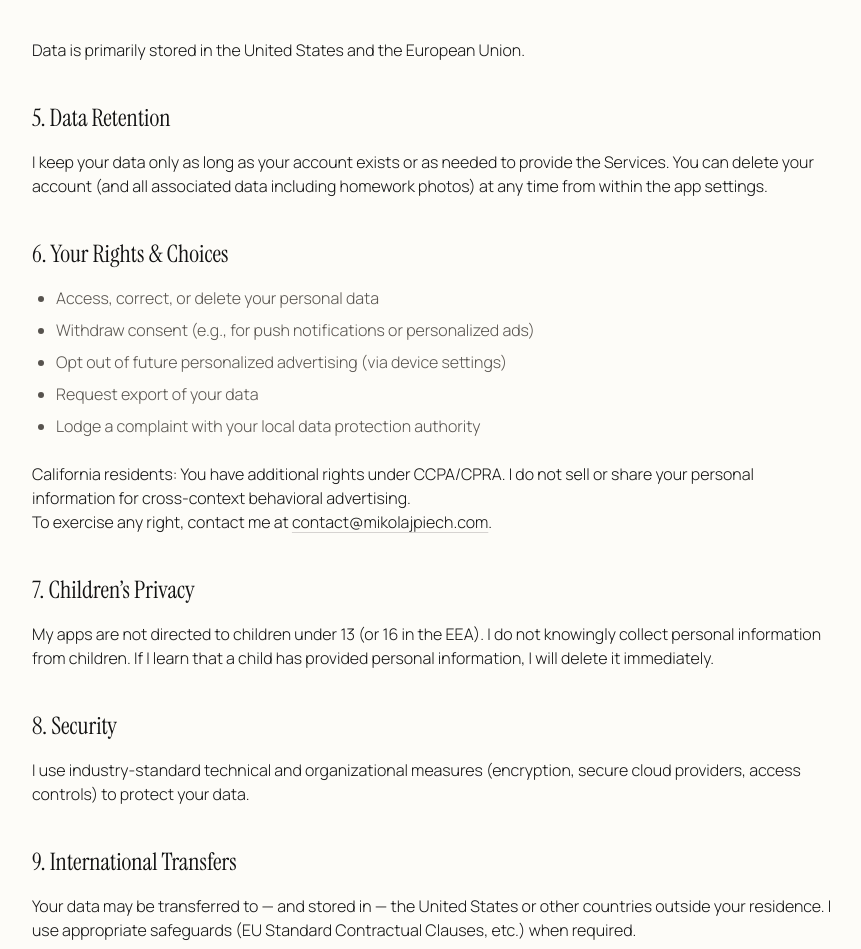
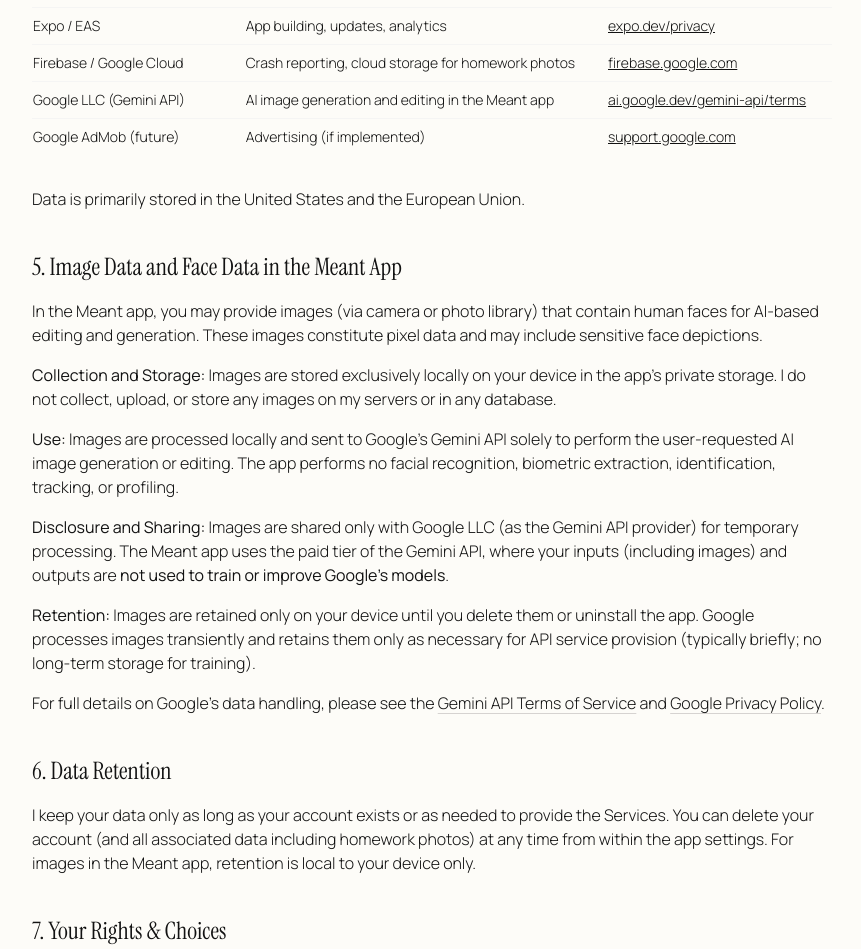
Before and after one commit to realmikolajpiech/mikolajpiechwebsite, a React (Vite) app: page /privacy-policy in a window 1280 px wide. Shown: the part 1783-2732 px from the top of the page, without its empty margins (208-1069 px from the left). Built offline with nearby package versions, Linux system fonts and the light colour scheme.

Commit message:
updated privacy policy

```diff
--- a/pages/PrivacyPolicy.tsx
+++ b/pages/PrivacyPolicy.tsx
@@ -36,7 +36,7 @@
           <h1 className="text-4xl md:text-5xl font-serif text-ink mb-10 leading-tight">Privacy Policy</h1>
 
           <div className="prose prose-stone prose-lg max-w-none font-light">
-            <p className="text-stone-500 mb-8">Last updated: November 25, 2025</p>
+            <p className="text-stone-500 mb-8">Last updated: January 26, 2026</p>
 
             <p className="mb-6">
               Mikołaj Piech ("I", "me", or "my") respects your privacy and is committed to protecting your personal data. This Privacy Policy explains how I collect, use, store, and protect information when you use my website (<a href="https://mikolajpiech.com" className="text-ink underline decoration-stone-300 underline-offset-4 hover:decoration-ink transition-all">https://mikolajpiech.com</a>) and any mobile applications I publish on Google Play or the Apple App Store (collectively "the Services").
@@ -49,6 +49,7 @@
               <li>Email address and password (when you create an account)</li>
               <li>Display name or nickname</li>
               <li>Photos of homework/exercises you take within certain apps (stored securely on your device and in the cloud only for your personal use)</li>
+              <li>User-provided images in the Meant app (which may contain faces or other personal depictions) – these are stored exclusively locally on your device and never uploaded to my servers</li>
               <li>Billing information processed through RevenueCat and the Google Play / Apple App Store payment systems (I never see or store your full payment card details)</li>
             </ul>
 
@@ -68,6 +69,7 @@
               <li>To process subscriptions and payments via RevenueCat and the app stores</li>
               <li>To send push notifications (only if you allow them)</li>
               <li>To store your homework photos securely so you can access them across your devices</li>
+              <li>In the Meant app: To enable user-requested AI image editing and generation by transmitting images to Google's Gemini API</li>
               <li>For analytics and crash reporting (to fix bugs and improve the apps)</li>
               <li>In the future, if I display ads via Google AdMob: to serve and measure personalized or non-personalized ads</li>
             </ul>
@@ -116,6 +118,11 @@
                     <td className="py-2 pr-4"><a href="https://firebase.google.com/support/privacy" target="_blank" rel="noopener noreferrer" className="underline hover:text-ink">firebase.google.com</a></td>
                   </tr>
                   <tr>
+                    <td className="py-2 pr-4">Google LLC (Gemini API)</td>
+                    <td className="py-2 pr-4">AI image generation and editing in the Meant app</td>
+                    <td className="py-2 pr-4"><a href="https://ai.google.dev/gemini-api/terms" target="_blank" rel="noopener noreferrer" className="underline hover:text-ink">ai.google.dev/gemini-api/terms</a></td>
+                  </tr>
+                  <tr>
                     <td className="py-2 pr-4">Google AdMob (future)</td>
                     <td className="py-2 pr-4">Advertising (if implemented)</td>
                     <td className="py-2 pr-4"><a href="https://support.google.com/admob/answer/6128543" target="_blank" rel="noopener noreferrer" className="underline hover:text-ink">support.google.com</a></td>
@@ -126,12 +133,33 @@
 
             <p className="mb-6">Data is primarily stored in the United States and the European Union.</p>
 
-            <h3 className="text-2xl font-serif text-ink mt-10 mb-4">5. Data Retention</h3>
+            {/* New dedicated section for Meant app image/face data – this makes it easy for Apple to find */}
+            <h3 className="text-2xl font-serif text-ink mt-10 mb-4">5. Image Data and Face Data in the Meant App</h3>
+            <p className="mb-4">
+              In the Meant app, you may provide images (via camera or photo library) that contain human faces for AI-based editing and generation. These images constitute pixel data and may include sensitive face depictions.
+            </p>
+            <p className="mb-4">
+              <strong>Collection and Storage:</strong> Images are stored exclusively locally on your device in the app's private storage. I do not collect, upload, or store any images on my servers or in any database.
+            </p>
+            <p className="mb-4">
+              <strong>Use:</strong> Images are processed locally and sent to Google's Gemini API solely to perform the user-requested AI image generation or editing. The app performs no facial recognition, biometric extraction, identification, tracking, or profiling.
+            </p>
+            <p className="mb-4">
+              <strong>Disclosure and Sharing:</strong> Images are shared only with Google LLC (as the Gemini API provider) for temporary processing. The Meant app uses the paid tier of the Gemini API, where your inputs (including images) and outputs are <strong>not used to train or improve Google's models</strong>.
+            </p>
+            <p className="mb-4">
+              <strong>Retention:</strong> Images are retained only on your device until you delete them or uninstall the app. Google processes images transiently and retains them only as necessary for API service provision (typically briefly; no long-term storage for training).
+            </p>
             <p className="mb-6">
-              I keep your data only as long as your account exists or as needed to provide the Services. You can delete your account (and all associated data including homework photos) at any time from within the app settings.
+              For full details on Google's data handling, please see the <a href="https://ai.google.dev/gemini-api/terms" target="_blank" rel="noopener noreferrer" className="text-ink underline decoration-stone-300 underline-offset-4 hover:decoration-ink transition-all">Gemini API Terms of Service</a> and <a href="https://policies.google.com/privacy" target="_blank" rel="noopener noreferrer" className="text-ink underline decoration-stone-300 underline-offset-4 hover:decoration-ink transition-all">Google Privacy Policy</a>.
             </p>
 
-            <h3 className="text-2xl font-serif text-ink mt-10 mb-4">6. Your Rights & Choices</h3>
+            <h3 className="text-2xl font-serif text-ink mt-10 mb-4">6. Data Retention</h3>
+            <p className="mb-6">
+              I keep your data only as long as your account exists or as needed to provide the Services. You can delete your account (and all associated data including homework photos) at any time from within the app settings. For images in the Meant app, retention is local to your device only.
+            </p>
+
+            <h3 className="text-2xl font-serif text-ink mt-10 mb-4">7. Your Rights & Choices</h3>
             <ul className="list-disc pl-6 space-y-2 mb-6 text-stone-600">
               <li>Access, correct, or delete your personal data</li>
               <li>Withdraw consent (e.g., for push notifications or personalized ads)</li>
@@ -145,27 +173,27 @@
               To exercise any right, contact me at <a href="mailto:contact@mikolajpiech.com" className="text-ink underline decoration-stone-300 underline-offset-4 hover:decoration-ink transition-all">contact@mikolajpiech.com</a>.
             </p>
 
-            <h3 className="text-2xl font-serif text-ink mt-10 mb-4">7. Children’s Privacy</h3>
+            <h3 className="text-2xl font-serif text-ink mt-10 mb-4">8. Children’s Privacy</h3>
             <p className="mb-6">
               My apps are not directed to children under 13 (or 16 in the EEA). I do not knowingly collect personal information from children. If I learn that a child has provided personal information, I will delete it immediately.
             </p>
 
-            <h3 className="text-2xl font-serif text-ink mt-10 mb-4">8. Security</h3>
+            <h3 className="text-2xl font-serif text-ink mt-10 mb-4">9. Security</h3>
             <p className="mb-6">
               I use industry-standard technical and organizational measures (encryption, secure cloud providers, access controls) to protect your data.
             </p>
 
-            <h3 className="text-2xl font-serif text-ink mt-10 mb-4">9. International Transfers</h3>
+            <h3 className="text-2xl font-serif text-ink mt-10 mb-4">10. International Transfers</h3>
             <p className="mb-6">
               Your data may be transferred to — and stored in — the United States or other countries outside your residence. I use appropriate safeguards (EU Standard Contractual Clauses, etc.) when required.
             </p>
 
-            <h3 className="text-2xl font-serif text-ink mt-10 mb-4">10. Changes to This Policy</h3>
+            <h3 className="text-2xl font-serif text-ink mt-10 mb-4">11. Changes to This Policy</h3>
             <p className="mb-6">
               I may update this Privacy Policy from time to time. The new version will be posted on this page with an updated "Last updated" date. Significant changes will be notified inside the apps.
             </p>
 
-            <h3 className="text-2xl font-serif text-ink mt-10 mb-4">11. Contact Me</h3>
+            <h3 className="text-2xl font-serif text-ink mt-10 mb-4">12. Contact Me</h3>
             <p className="mb-2">Mikołaj Piech</p>
             <p className="mb-2">Email: <a href="mailto:contact@mikolajpiech.com" className="text-ink underline decoration-stone-300 underline-offset-4 hover:decoration-ink transition-all">contact@mikolajpiech.com</a></p>
             <p className="mb-6">Website: <a href="https://mikolajpiech.com" className="text-ink underline decoration-stone-300 underline-offset-4 hover:decoration-ink transition-all">https://mikolajpiech.com</a></p>
```
